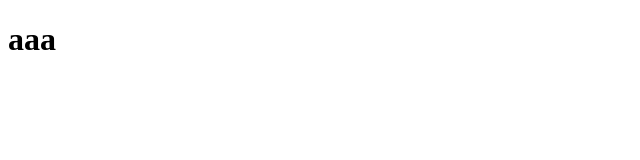
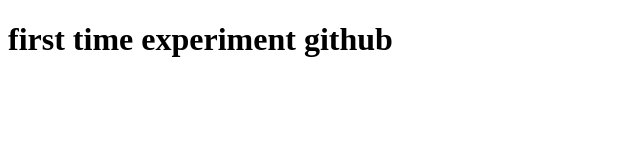
Before and after one commit to sumaiyaakter/first-project, a plain HTML site: page index.html in a window 1280 px wide. Shown: the whole page, without its empty margins (0-640 px from the left). Drawn offline with Linux system fonts and the light colour scheme.

Commit message:
adding a little more code

```diff
--- a/index.html
+++ b/index.html
@@ -6,6 +6,6 @@
     <title>Document</title>
 </head>
 <body>
-    <h1>aaa</h1>
+    <h1>first time experiment github</h1>
 </body>
 </html>
```
